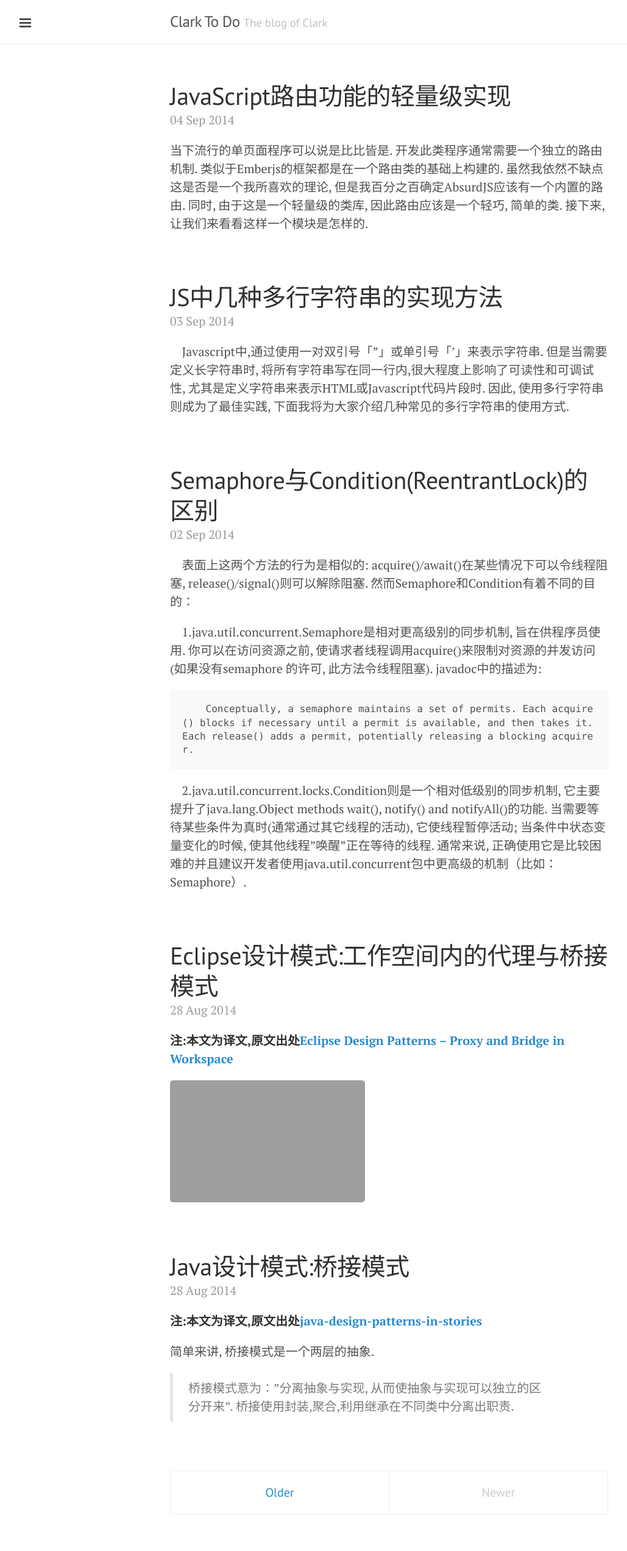
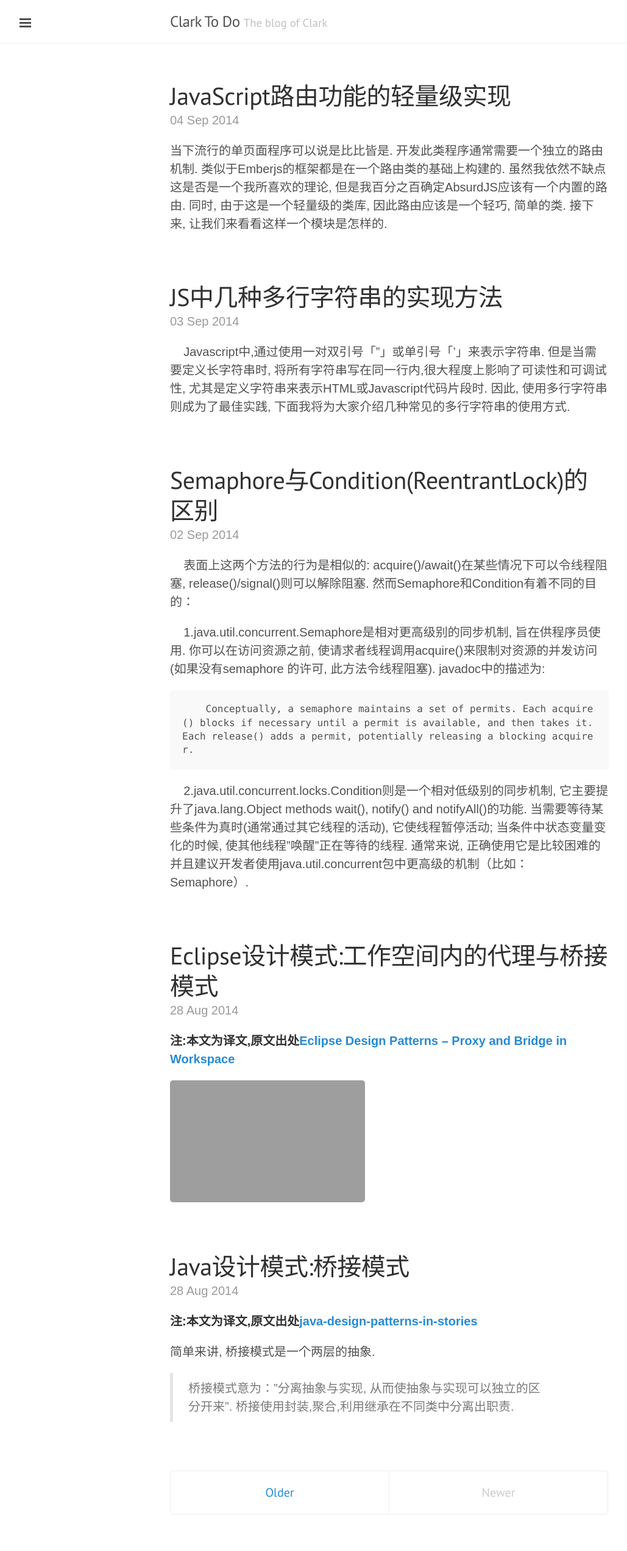
Before and after one commit to clarkdo/clarkdo.github.com, a Jekyll site: the page built from index.html, in a window 1280 px wide. Shown: the whole page at 61% size, without its empty margins (1-1030 px from the left). Built offline with Jekyll 4.4.1, drawn with Linux system fonts in a browser that asks for light colours; Markdown is read by kramdown in place of the engine named in the settings; the list of posts is cut into pages by our own code; grey boxes are pictures that could not be loaded.

Commit message:
new post

```diff
--- a/public/css/lanyon.css
+++ b/public/css/lanyon.css
@@ -41,7 +41,7 @@ body {
 }
 
 html {
-  font-family: "PT Serif", Georgia, "Times New Roman", serif;
+  font-family: 'Microsoft YaHei',arial,tahoma,\5b8b\4f53,sans-serif
 }
 
 h1, h2, h3, h4, h5, h6 {
```
